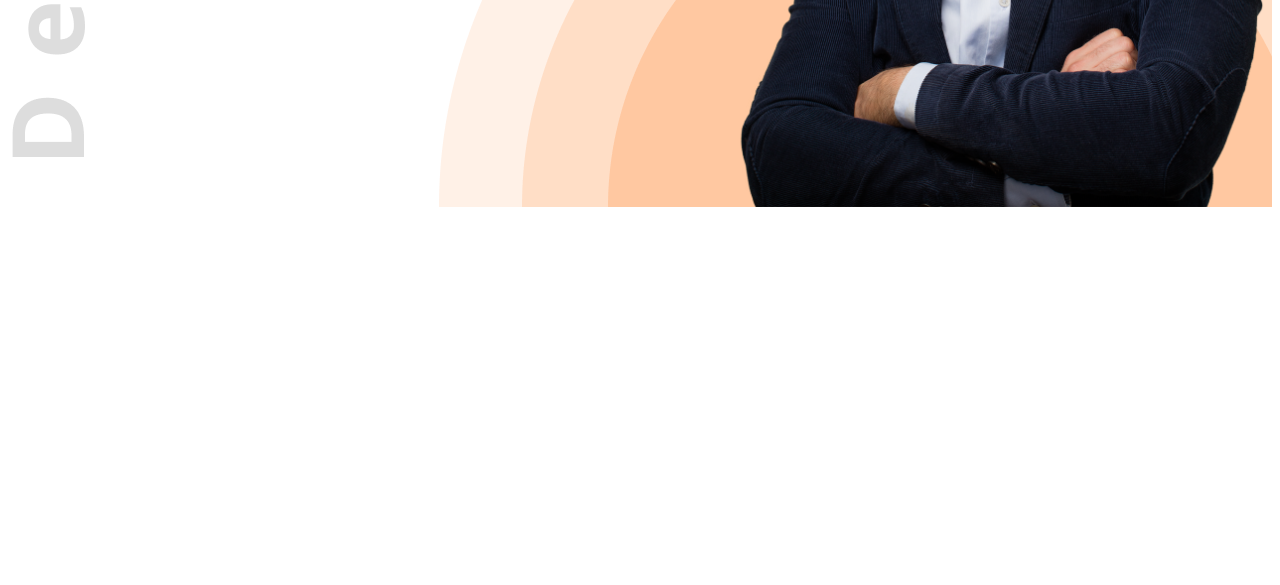
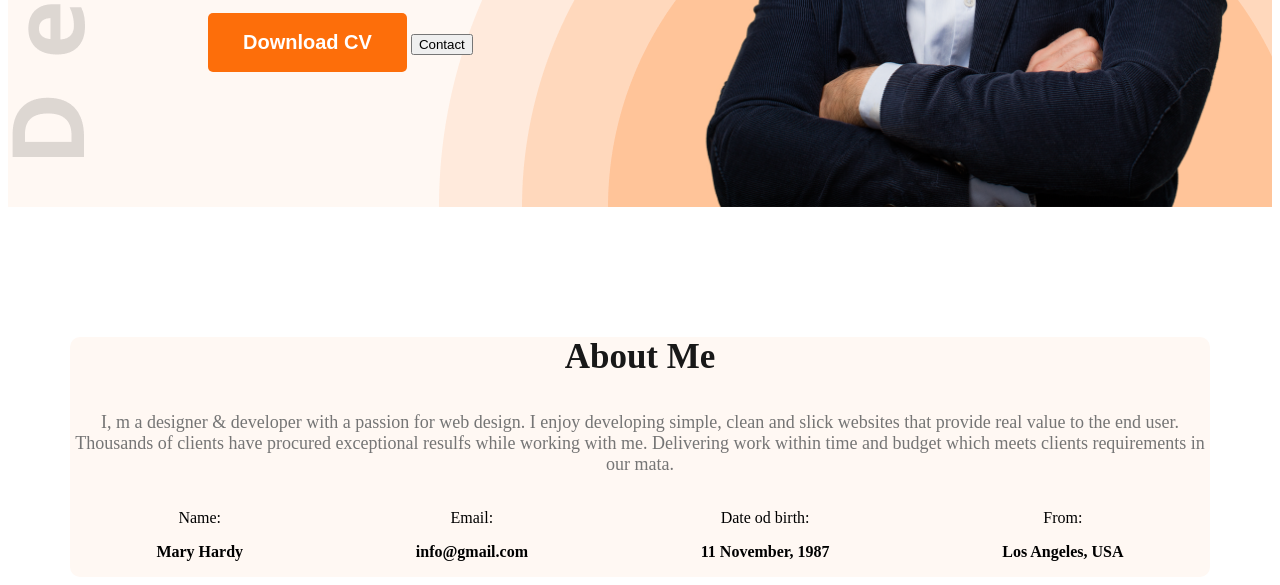
Before and after one commit to Shahariya-17/web-dev-portfolio, a plain HTML site: page index.html in a window 1280 px wide. Shown: the part 614-1199 px from the top of the page. Before the commit the page ends 829 px from the top, so only its background shows below. Drawn offline with Linux system fonts and the light colour scheme.

Commit message:
added name email description

```diff
--- a/index.html
+++ b/index.html
@@ -10,7 +10,7 @@
    <link rel="stylesheet" href="styles/portfolio.css">
 </head>
 <body class="open-sans-normal">
-    <header class="header">
+    <header class="header secondary-bg">
         <nav>
             <h3 class="nav-title">Ma<span class="text-primary">r</span>y</h3>
             <ul>
@@ -23,7 +23,8 @@
             <div class="banner-content">
                 <h4 class="banner-greetings dark-2">Hi, I  am</h4>
                 <h1 class="banner-title">Mary Hardy</h1>
-                <p class="banner-description">Shot what able cold new see hold.Friendly as an betrayed formerly he. Morning because as to society behaved moments.</p>
+                <p class="banner-description">
+                    Shot what able cold new see hold.Friendly as an betrayed formerly he. Morning because as to society behaved moments.</p>
                 <button class="btn-primary">Download CV</button>
                 <button>Contact</button>
             </div>
@@ -33,7 +34,34 @@
 
         </div>
     </header>
-    <main></main>
+    <main>
+        <section class="about secondary-bg">
+               <h3 class="section-title">About Me</h3>
+               <p class="section-description">
+                I, m a designer & developer with a passion for web design. I enjoy developing simple, clean and slick websites that provide real value to the end user. Thousands of clients have procured exceptional resulfs while working with me. Delivering work within time and budget which meets clients requirements in our mata.
+               </p>
+           <div class="about-items">
+             <!--.about-item*4>p.item-title+p.item-description-->
+             <div class="about-item">
+                <p class="item-title">Name:</p>
+                <p class="item-description">Mary Hardy</p>
+            </div>
+            <div class="about-item">
+                <p class="item-title">Email:</p>
+                <info@gmail.com class="item-description">info@gmail.com</p>
+            </div>
+            <div class="about-item">
+                <p class="item-title">Date od birth:</p>
+                <p class="item-description">11 November, 1987</p>
+            </div>
+            <div class="about-item">
+                <p class="item-title">From:</p>
+                <p class="item-description">Los Angeles, USA</p>
+            </div>
+
+           </div>
+        </section>
+    </main>
     <footer></footer>
 </body>
 </html>
--- a/styles/portfolio.css
+++ b/styles/portfolio.css
@@ -10,6 +10,10 @@
 }
 
 /* shared style */
+
+.secondary-bg{
+    background-color: #fff8f3;
+}
 .text-primary{
     color: rgb(253, 110, 10) ;
 }
@@ -61,6 +65,17 @@ nav li a {
     max-width: 580px;
 }
 
+.section-title{
+    font-size: 35px;
+    font-weight: bold;
+    color: #181818;
+}
+
+.section-description{
+    font-size: 18px;
+    color: #757575;;
+}
+
 /* banner styles*/
 
 .header{
@@ -71,7 +86,7 @@ nav li a {
 .banner{
     display: flex;
     justify-content: space-between;
-    margin: 0 35 0 200px;
+    margin: 0 35px 0 200px;
 }
 .banner-greetings{
     font-size: 45px;
@@ -86,3 +101,24 @@ nav li a {
 .banner-profile-pic{
     width: 580px;
 }
+
+/*main styles*/
+main{
+    max-width: 1140px;
+    margin: 0 auto;
+}
+
+/*about styles*/
+.about{
+    border-radius: 10px;
+    pad: 130px 150px;text-align: center;
+    margin-top: 130px;
+}
+
+.about-items{
+    display: flex;
+    justify-content: space-around;
+}
+.item-description{
+    font-weight: 600;
+}
```
